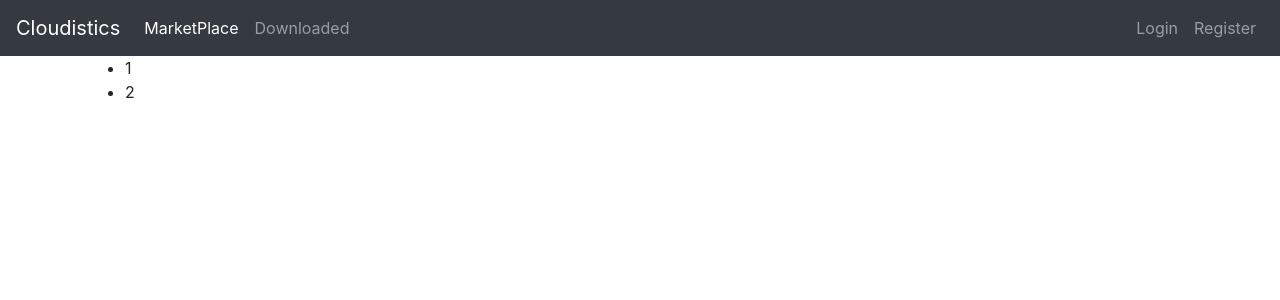
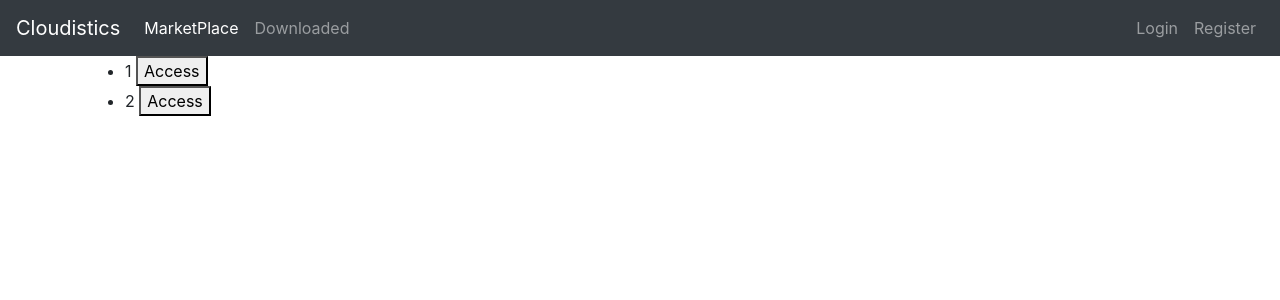
Before and after one commit to hermanwu/angular-test, an Angular app in the folder ngApp/: page /applications in a window 1280 px wide. Shown: the top 300 px of the page. Built offline with nearby package versions, Linux system fonts and the light colour scheme.

Commit message:
add unit test - should have access button for each list item

```diff
--- a/ngApp/src/app/application/applications-page/applications-page.component.html
+++ b/ngApp/src/app/application/applications-page/applications-page.component.html
@@ -1,5 +1,6 @@
 <ul>
   <li *ngFor="let app of applicationInstances" class="item">
     {{ app.id }}
+    <button>Access</button>
   </li>
 </ul>
```
Also changed, not shown: 1 other file (tests, documents, lock files or other folders).
